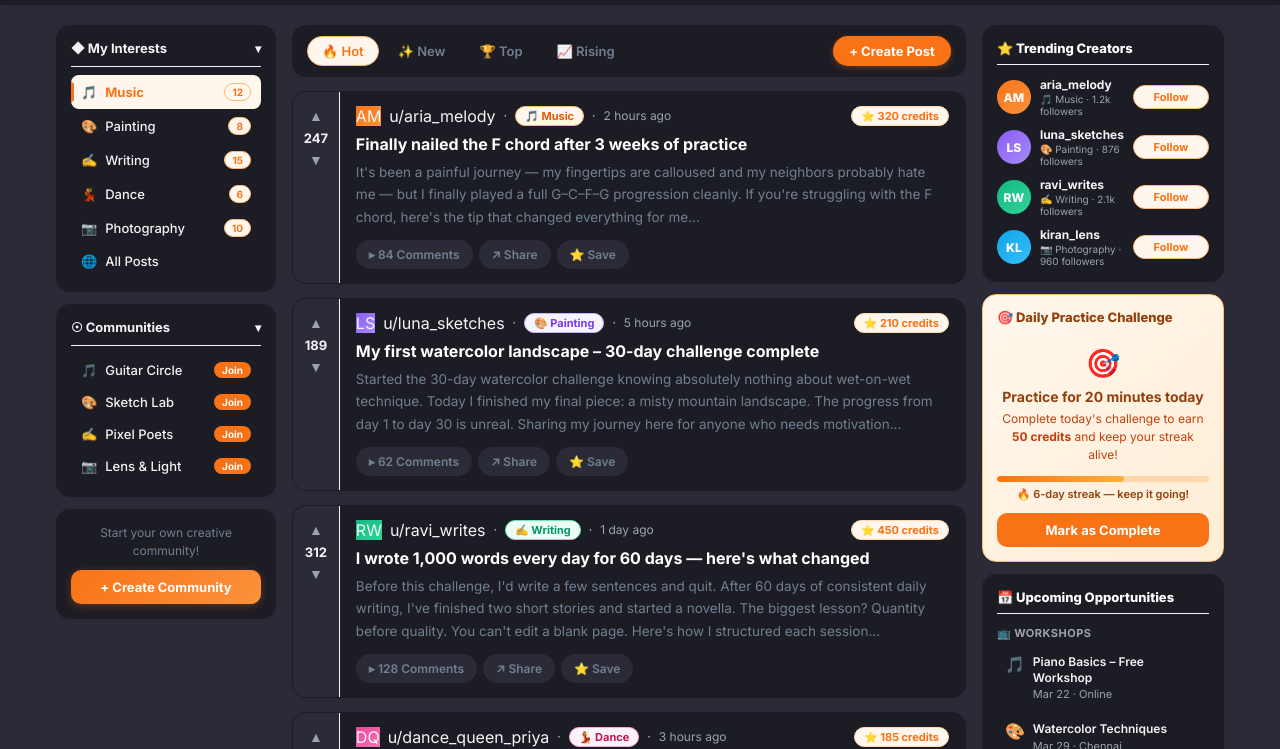
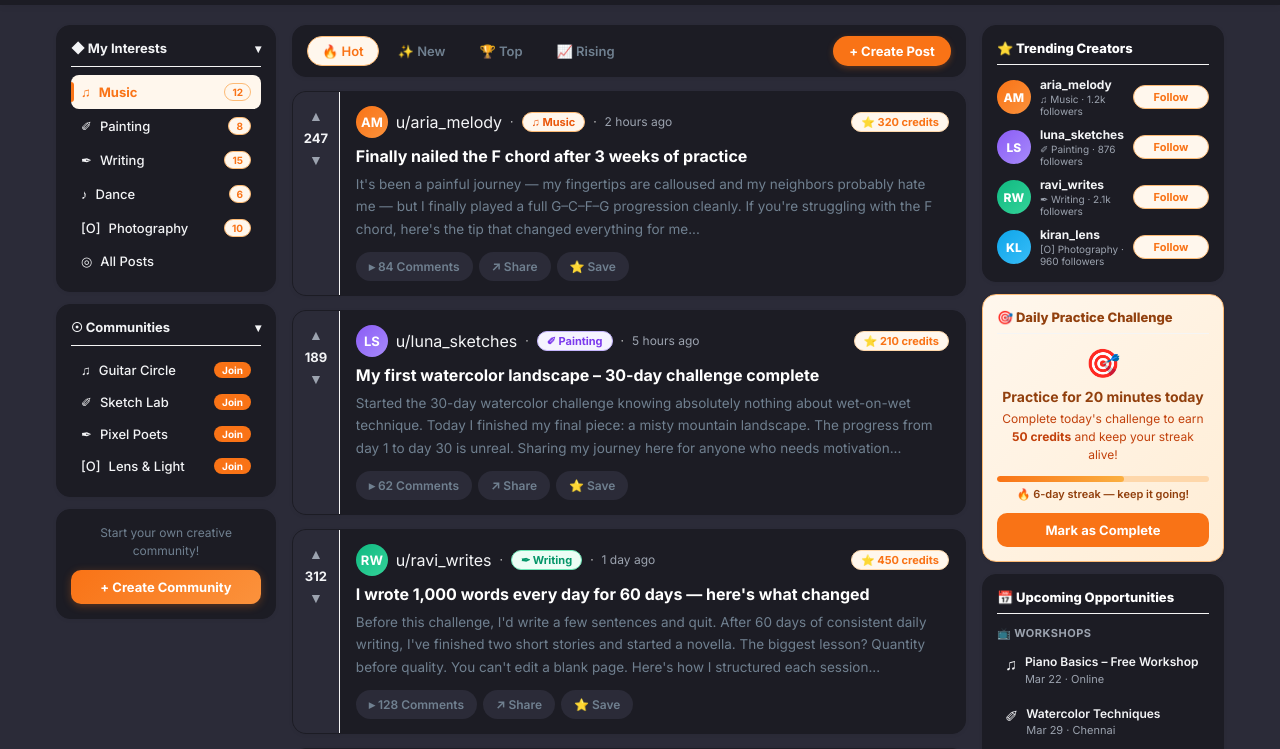
Before and after one commit to KARTHIK-CODE0170/PassionForge, a plain HTML site: page Frontend/html/index.html in a window 1280 px wide. Shown: the part 51-800 px from the top of the page. Drawn offline with Linux system fonts and the light colour scheme.

Commit message:
Update category emojis to classic style and fix avatar roundness

```diff
--- a/Frontend/css/post.css
+++ b/Frontend/css/post.css
@@ -64,6 +64,19 @@
   cursor: pointer;
   box-shadow: 0 2px 6px rgba(249, 115, 22, 0.3);
   flex-shrink: 0;
+}
+
+.avatar {
+  border-radius: 50%;
+  display: flex;
+  align-items: center;
+  justify-content: center;
+  color: white;
+  font-weight: 700;
+  flex-shrink: 0;
+  width: 32px;
+  height: 32px;
+  font-size: 13px;
 }
 
 /* ── POST CARDS ───────────────────────────────────── */
--- a/Frontend/html/index.html
+++ b/Frontend/html/index.html
@@ -53,17 +53,17 @@
           <span>&#9670; My Interests</span><span class="chevron">&#9662;</span>
         </div>
         <ul class="s-menu" id="interestsMenu">
-          <li class="s-item active" onclick="filterFeed('music', this)" id="filter-music"><span>🎵</span> Music
+          <li class="s-item active" onclick="filterFeed('music', this)" id="filter-music"><span>♫</span> Music
             <span class="badge">12</span></li>
-          <li class="s-item" onclick="filterFeed('painting', this)" id="filter-painting"><span>🎨</span> Painting
+          <li class="s-item" onclick="filterFeed('painting', this)" id="filter-painting"><span>✐</span> Painting
             <span class="badge">8</span></li>
-          <li class="s-item" onclick="filterFeed('writing', this)" id="filter-writing"><span>✍️</span> Writing
+          <li class="s-item" onclick="filterFeed('writing', this)" id="filter-writing"><span>✒</span> Writing
             <span class="badge">15</span></li>
-          <li class="s-item" onclick="filterFeed('dance', this)" id="filter-dance"><span>💃</span> Dance <span
+          <li class="s-item" onclick="filterFeed('dance', this)" id="filter-dance"><span>♪</span> Dance <span
               class="badge">6</span></li>
-          <li class="s-item" onclick="filterFeed('photography', this)" id="filter-photography"><span>📷</span>
+          <li class="s-item" onclick="filterFeed('photography', this)" id="filter-photography"><span>[O]</span>
             Photography <span class="badge">10</span></li>
-          <li class="s-item" onclick="filterFeed('all', this)" id="filter-all"><span>🌐</span> All Posts</li>
+          <li class="s-item" onclick="filterFeed('all', this)" id="filter-all"><span>◎</span> All Posts</li>
         </ul>
       </div>
       <div class="sidebar-card">
@@ -71,13 +71,13 @@
           <span>&#9737; Communities</span><span class="chevron">&#9662;</span>
         </div>
         <ul class="s-menu" id="commMenu">
-          <li class="s-item" onclick="joinCommunity(this,'Guitar Circle')"><span>🎵</span> Guitar Circle <span
+          <li class="s-item" onclick="joinCommunity(this,'Guitar Circle')"><span>♫</span> Guitar Circle <span
               class="join-tag">Join</span></li>
-          <li class="s-item" onclick="joinCommunity(this,'Sketch Lab')"><span>🎨</span> Sketch Lab <span
+          <li class="s-item" onclick="joinCommunity(this,'Sketch Lab')"><span>✐</span> Sketch Lab <span
               class="join-tag">Join</span></li>
-          <li class="s-item" onclick="joinCommunity(this,'Pixel Poets')"><span>✍️</span> Pixel Poets <span
+          <li class="s-item" onclick="joinCommunity(this,'Pixel Poets')"><span>✒</span> Pixel Poets <span
               class="join-tag">Join</span></li>
-          <li class="s-item" onclick="joinCommunity(this,'Lens &amp; Light')"><span>📷</span> Lens &amp; Light
+          <li class="s-item" onclick="joinCommunity(this,'Lens &amp; Light')"><span>[O]</span> Lens &amp; Light
             <span class="join-tag">Join</span></li>
         </ul>
       </div>
@@ -111,7 +111,7 @@
             <div class="avatar" style="background:linear-gradient(135deg,#f97316,#fb923c)">AM</div>
             <span class="username">u/aria_melody</span>
             <span class="dot">&middot;</span>
-            <span class="cat-tag music-tag">🎵 Music</span>
+            <span class="cat-tag music-tag">♫ Music</span>
             <span class="dot">&middot;</span>
             <span class="post-time">2 hours ago</span>
             <span class="credits">⭐ 320 credits</span>
@@ -144,7 +144,7 @@
             <div class="avatar" style="background:linear-gradient(135deg,#8b5cf6,#a78bfa)">LS</div>
             <span class="username">u/luna_sketches</span>
             <span class="dot">&middot;</span>
-            <span class="cat-tag painting-tag">🎨 Painting</span>
+            <span class="cat-tag painting-tag">✐ Painting</span>
             <span class="dot">&middot;</span>
             <span class="post-time">5 hours ago</span>
             <span class="credits">⭐ 210 credits</span>
@@ -177,7 +177,7 @@
             <div class="avatar" style="background:linear-gradient(135deg,#10b981,#34d399)">RW</div>
             <span class="username">u/ravi_writes</span>
             <span class="dot">&middot;</span>
-            <span class="cat-tag writing-tag">✍️ Writing</span>
+            <span class="cat-tag writing-tag">✒ Writing</span>
             <span class="dot">&middot;</span>
             <span class="post-time">1 day ago</span>
             <span class="credits">⭐ 450 credits</span>
@@ -210,7 +210,7 @@
             <div class="avatar" style="background:linear-gradient(135deg,#ec4899,#f472b6)">DQ</div>
             <span class="username">u/dance_queen_priya</span>
             <span class="dot">&middot;</span>
-            <span class="cat-tag dance-tag">💃 Dance</span>
+            <span class="cat-tag dance-tag">♪ Dance</span>
             <span class="dot">&middot;</span>
             <span class="post-time">3 hours ago</span>
             <span class="credits">⭐ 185 credits</span>
@@ -243,7 +243,7 @@
             <div class="avatar" style="background:linear-gradient(135deg,#0ea5e9,#38bdf8)">KL</div>
             <span class="username">u/kiran_lens</span>
             <span class="dot">&middot;</span>
-            <span class="cat-tag photography-tag">📷 Photography</span>
+            <span class="cat-tag photography-tag">[O] Photography</span>
             <span class="dot">&middot;</span>
             <span class="post-time">6 hours ago</span>
             <span class="credits">⭐ 390 credits</span>
@@ -277,25 +277,25 @@
         <ul class="creators-list">
           <li class="creator-item">
             <div class="creator-avatar" style="background:linear-gradient(135deg,#f97316,#fb923c)">AM</div>
-            <div class="creator-info"><span class="creator-name">aria_melody</span><span class="creator-hobby">🎵
+            <div class="creator-info"><span class="creator-name">aria_melody</span><span class="creator-hobby">♫
                 Music &middot; 1.2k followers</span></div>
             <button class="btn-follow" onclick="followCreator(this)">Follow</button>
           </li>
           <li class="creator-item">
             <div class="creator-avatar" style="background:linear-gradient(135deg,#8b5cf6,#a78bfa)">LS</div>
             <div class="creator-info"><span class="creator-name">luna_sketches</span><span
-                class="creator-hobby">🎨 Painting &middot; 876 followers</span></div>
+                class="creator-hobby">✐ Painting &middot; 876 followers</span></div>
             <button class="btn-follow" onclick="followCreator(this)">Follow</button>
           </li>
           <li class="creator-item">
             <div class="creator-avatar" style="background:linear-gradient(135deg,#10b981,#34d399)">RW</div>
-            <div class="creator-info"><span class="creator-name">ravi_writes</span><span class="creator-hobby">✍️
+            <div class="creator-info"><span class="creator-name">ravi_writes</span><span class="creator-hobby">✒
                 Writing &middot; 2.1k followers</span></div>
             <button class="btn-follow" onclick="followCreator(this)">Follow</button>
           </li>
           <li class="creator-item">
             <div class="creator-avatar" style="background:linear-gradient(135deg,#0ea5e9,#38bdf8)">KL</div>
-            <div class="creator-info"><span class="creator-name">kiran_lens</span><span class="creator-hobby">📷
+            <div class="creator-info"><span class="creator-name">kiran_lens</span><span class="creator-hobby">[O]
                 Photography &middot; 960 followers</span></div>
             <button class="btn-follow" onclick="followCreator(this)">Follow</button>
           </li>
@@ -321,13 +321,13 @@
         <div class="s-card-title">📅 Upcoming Opportunities</div>
         <div class="opp-group">
           <div class="opp-label">📺 Workshops</div>
-          <div class="opp-item" onclick="showToast('Redirecting...')"><span class="opp-icon">🎵</span>
+          <div class="opp-item" onclick="showToast('Redirecting...')"><span class="opp-icon">♫</span>
             <div>
               <div class="opp-title">Piano Basics – Free Workshop</div>
               <div class="opp-date">Mar 22 &middot; Online</div>
             </div>
           </div>
-          <div class="opp-item" onclick="showToast('Redirecting...')"><span class="opp-icon">🎨</span>
+          <div class="opp-item" onclick="showToast('Redirecting...')"><span class="opp-icon">✐</span>
             <div>
               <div class="opp-title">Watercolor Techniques</div>
               <div class="opp-date">Mar 29 &middot; Chennai</div>
@@ -336,13 +336,13 @@
         </div>
         <div class="opp-group">
           <div class="opp-label">📺 Competitions</div>
-          <div class="opp-item" onclick="showToast('Redirecting...')"><span class="opp-icon">✍️</span>
+          <div class="opp-item" onclick="showToast('Redirecting...')"><span class="opp-icon">✒</span>
             <div>
               <div class="opp-title">Short Story Sprint</div>
               <div class="opp-date">Apr 5 &middot; &#8377;5000 prize</div>
             </div>
           </div>
-          <div class="opp-item" onclick="showToast('Redirecting...')"><span class="opp-icon">📷</span>
+          <div class="opp-item" onclick="showToast('Redirecting...')"><span class="opp-icon">[O]</span>
             <div>
               <div class="opp-title">Landscape Photography Cup</div>
               <div class="opp-date">Apr 12 &middot; National</div>
@@ -351,13 +351,13 @@
         </div>
         <div class="opp-group">
           <div class="opp-label">📺 Auditions</div>
-          <div class="opp-item" onclick="showToast('Redirecting...')"><span class="opp-icon">💃</span>
+          <div class="opp-item" onclick="showToast('Redirecting...')"><span class="opp-icon">♪</span>
             <div>
               <div class="opp-title">Dance Reality Show Open Call</div>
               <div class="opp-date">Apr 18 &middot; Mumbai</div>
             </div>
           </div>
-          <div class="opp-item" onclick="showToast('Redirecting...')"><span class="opp-icon">🎤</span>
+          <div class="opp-item" onclick="showToast('Redirecting...')"><span class="opp-icon">♬</span>
             <div>
               <div class="opp-title">Singer Spotlight Season 3</div>
               <div class="opp-date">Apr 25 &middot; Online</div>
@@ -442,8 +442,8 @@
 
       <!-- Post Type Selector -->
       <div class="cp-type-row">
-        <button class="cp-type-btn active" onclick="selectType('text',this)" title="Text post">✍️ Text</button>
-        <button class="cp-type-btn" onclick="selectType('image',this)" title="Image post">📷 Image</button>
+        <button class="cp-type-btn active" onclick="selectType('text',this)" title="Text post">✒ Text</button>
+        <button class="cp-type-btn" onclick="selectType('image',this)" title="Image post">[O] Image</button>
         <button class="cp-type-btn" onclick="selectType('video',this)" title="Video post">🎬 Video</button>
         <button class="cp-type-btn" onclick="selectType('reel',this)" title="Reel post">🎦 Reel</button>
       </div>
@@ -460,7 +460,7 @@
         <input type="file" id="cpFileInput" accept="image/*,video/*" onchange="handleMediaUpload(event)"
           style="display:none">
         <div class="cp-upload-inner" onclick="document.getElementById('cpFileInput').click()" id="cpUploadInner">
-          <div class="cp-upload-icon">📷</div>
+          <div class="cp-upload-icon">[O]</div>
           <div class="cp-upload-label">Click to upload a photo or video</div>
           <div class="cp-upload-hint">JPG, PNG, GIF, MP4 &middot; Max 50 MB</div>
         </div>
@@ -475,12 +475,12 @@
       <div class="cp-section">
         <div class="cp-label">🏷️ Hobby Tags <span class="cp-optional">(select all that apply)</span></div>
         <div class="cp-hobbies" id="cpHobbies">
-          <button class="cp-hobby-tag" onclick="toggleHobby(this,'music')">🎵 Music</button>
-          <button class="cp-hobby-tag" onclick="toggleHobby(this,'singing')">🎤 Singing</button>
-          <button class="cp-hobby-tag" onclick="toggleHobby(this,'dance')">💃 Dance</button>
-          <button class="cp-hobby-tag" onclick="toggleHobby(this,'painting')">🎨 Painting</button>
-          <button class="cp-hobby-tag" onclick="toggleHobby(this,'writing')">✍️ Writing</button>
-          <button class="cp-hobby-tag" onclick="toggleHobby(this,'photography')">📷 Photography</button>
+          <button class="cp-hobby-tag" onclick="toggleHobby(this,'music')">♫ Music</button>
+          <button class="cp-hobby-tag" onclick="toggleHobby(this,'singing')">♬ Singing</button>
+          <button class="cp-hobby-tag" onclick="toggleHobby(this,'dance')">♪ Dance</button>
+          <button class="cp-hobby-tag" onclick="toggleHobby(this,'painting')">✐ Painting</button>
+          <button class="cp-hobby-tag" onclick="toggleHobby(this,'writing')">✒ Writing</button>
+          <button class="cp-hobby-tag" onclick="toggleHobby(this,'photography')">[O] Photography</button>
         </div>
       </div>
 
```
Also changed, not shown: Frontend/html/hobby_selection.html (+9 -9 lines).
